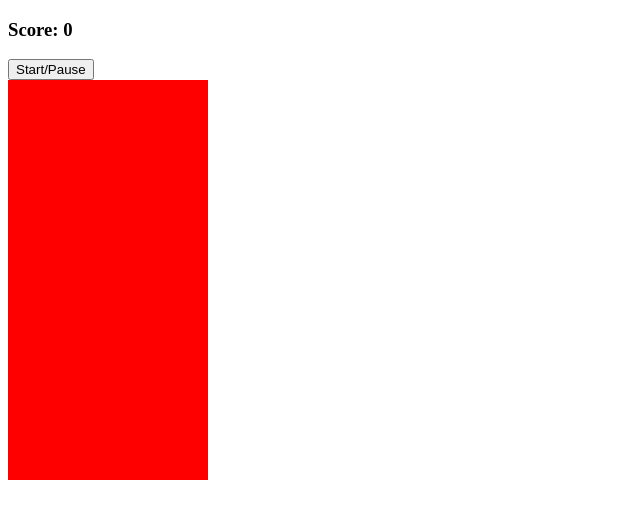
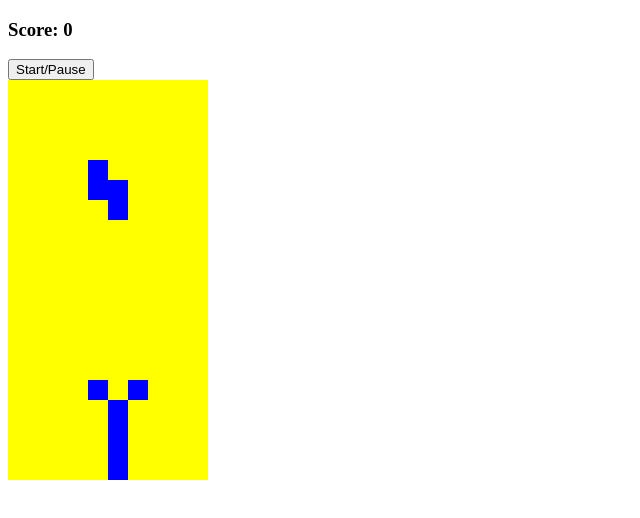
Before and after one commit to parth10243/tetris-js, a plain HTML site: page index.html in a window 1280 px wide. Shown: the whole page, without its empty margins (0-640 px from the left). Drawn offline with Linux system fonts and the light colour scheme.

Commit message:
Defien tetrominoe and their movement down

```diff
--- a/app.js
+++ b/app.js
@@ -1,2 +1,86 @@
 document.addEventListener('DOMContentLoaded', () => {
+  const grid = document.querySelector('.grid')
+  let squares = Array.from(document.querySelectorAll('.grid div'))
+  const ScoreDisplay = document.querySelector('#score')
+  const StartBtn = document.querySelector('#start-button')
+  const width = 10
+
+  // The tetrominoes
+  const lTetromino = [
+    [1, width + 1, width * 2 + 1, 2],
+    [width, width + 1, width + 2, width * 2 + 2],
+    [1, width + 1 , width * 2 + 1, width * 2],
+    [width, width * 2, width * 2 + 1, width * 2 + 2]
+  ]
+  const zTetromino = [
+    [0, width, width + 1, width * 2 + 1],
+    [width + 1, width + 2, width * 2, width * 2 + 1],
+    [0, width, width + 1, width * 2 + 1],
+    [width + 1, width + 2, width * 2, width * 2 + 1]
+  ]
+
+  const tTetromino = [
+    [1, width, width + 1, width + 2],
+    [1, width + 1, width + 2, width * 2 + 1],
+    [width, width + 1, width + 2, width * 2 + 1],
+    [1, width, width + 1, width * 2 + 1]
+  ]
+
+  const oTetromino = [
+    [0, 1, width, width+1],
+    [0, 1, width, width+1],
+    [0, 1, width, width+1],
+    [0, 1, width, width+1]
+  ]
+
+  const iTetromino = [
+    [1, width + 1, width * 2 + 1, width * 3 + 1],
+    [width, width + 1, width + 2, width + 3],
+    [1, width + 1, width * 2 + 1, width * 3 + 1],
+    [width, width + 1, width + 2, width + 3]
+  ]
+
+  const theTetrominoes = [lTetromino, zTetromino, tTetromino, oTetromino, iTetromino]
+
+  let currentPosition = 4
+  let currentRotation = 0
+  let random = Math.floor(Math.random() * theTetrominoes.length)
+  let current = theTetrominoes[random][0]
+
+  // draw the tetrominoe
+  function draw () {
+    current.forEach(index => {
+      squares[currentPosition + index].classList.add('tetromino')
+    })
+  }
+  // undraw the tetrominoe
+  function undraw () {
+    current.forEach(index => {
+      squares[currentPosition + index].classList.remove('tetromino')
+    })
+  }
+
+  // move tetrominoe down every second
+  timerId = setInterval(moveDown, 100)
+
+  // move tetrominoe moveDown
+  function moveDown () {
+    undraw()
+    currentPosition += width
+    draw()
+    freeze()
+  }
+
+  // fucntion to free tetrominoe
+  function freeze() {
+    if (current.some(index => squares[currentPosition + index + width].classList.contains('taken'))) {
+      current.forEach(index => squares[currentPosition].classList.add('taken'))
+      random = Math.floor(Math.random() * theTetrominoes.length)
+      current = theTetrominoes[random][currentRotation]
+      currentPosition = 4
+      draw()
+    }
+
+  }
+
 })
--- a/index.html
+++ b/index.html
@@ -210,6 +210,16 @@
       <div></div>
       <div></div>
       <div></div>
+      <div class="taken"></div>
+      <div class="taken"></div>
+      <div class="taken"></div>
+      <div class="taken"></div>
+      <div class="taken"></div>
+      <div class="taken"></div>
+      <div class="taken"></div>
+      <div class="taken"></div>
+      <div class="taken"></div>
+      <div class="taken"></div>
     </div>
 
   </body>
--- a/style.css
+++ b/style.css
@@ -9,5 +9,8 @@
 .grid div{
   height:20px;
   width:20px;
-  background-color: red;
 }
+
+.tetromino {
+  background-color: blue;
+}
```
